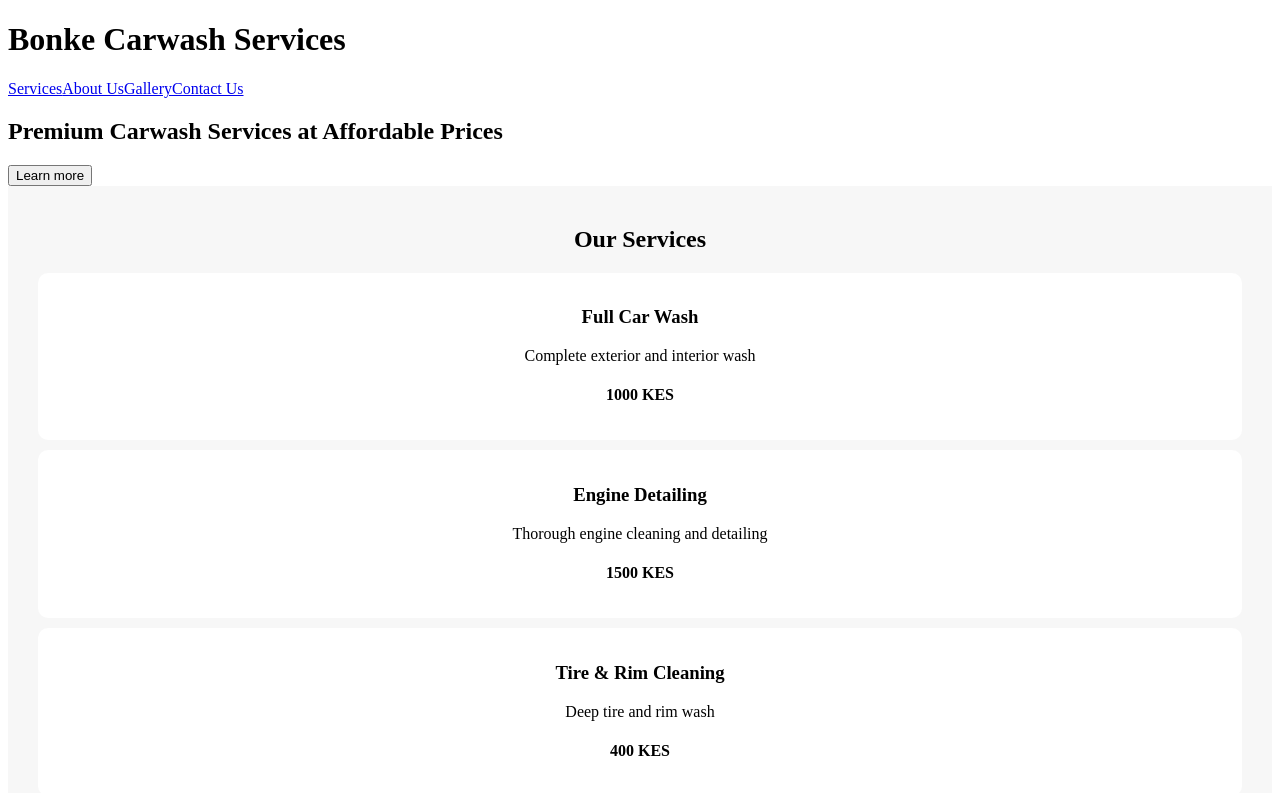
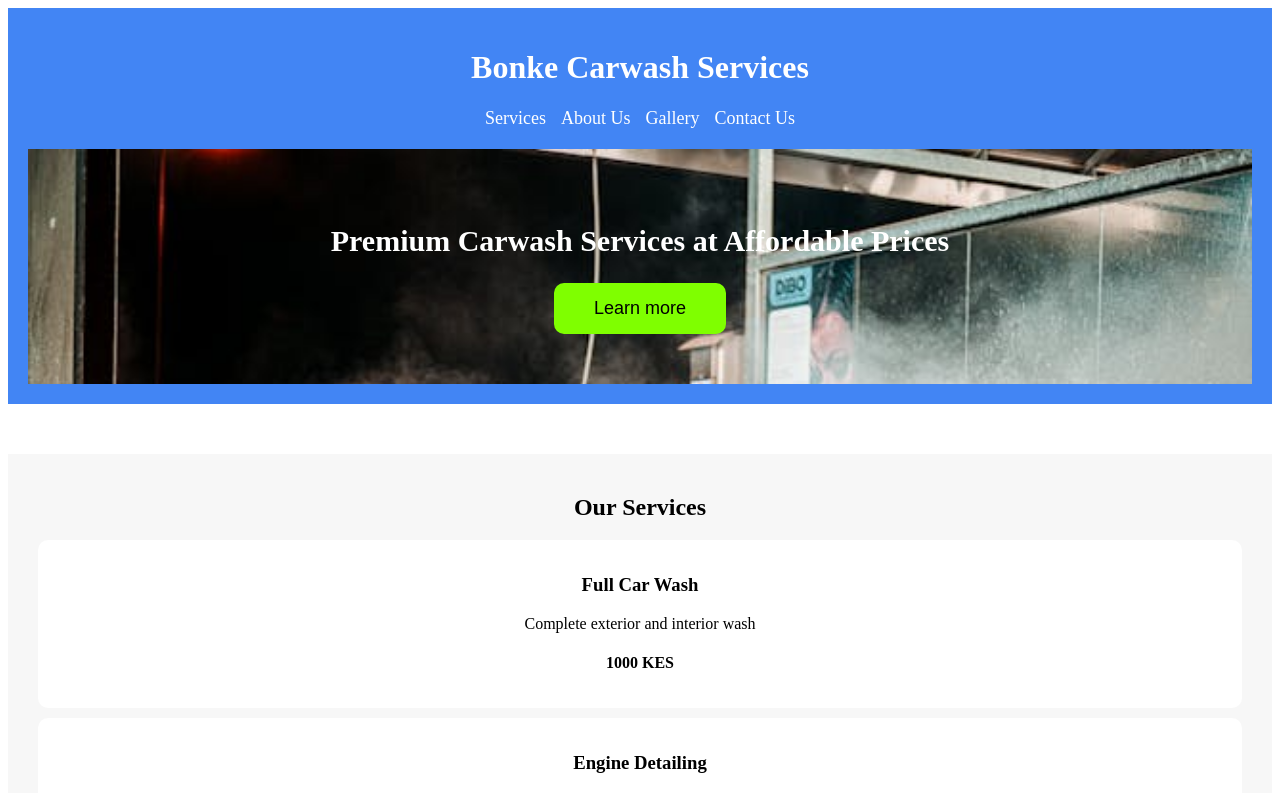
Before and after one commit to skywalker2004/carwashApp-Vue-master, a Vue app: page / in a window 1280 px wide. Shown: the top 793 px of the page. Built offline with nearby package versions, Linux system fonts and the light colour scheme.

Commit message:
Style header, hero section, and button with background colors, fonts, and hover effects.

```diff
--- a/src/App.vue
+++ b/src/App.vue
@@ -67,3 +67,56 @@ export default {
   }
 };
 </script>
+<style scoped>
+/* Header section styles */
+.headersection {
+  background-color: #4285f4; /* Blue background */
+  text-align: center;
+  padding: 20px;
+  color: white;
+}
+
+header nav {
+  display: flex;
+  justify-content: center;
+  gap: 15px;
+  margin: 20px 0;
+}
+
+header nav a {
+  text-decoration: none;
+  color: white;
+  font-size: 18px;
+}
+
+/* Hero section styles */
+.hero {
+  background-image: url('./assets/images/carwash1.jpg'); /* Background image */
+  background-size: cover;
+  color: white;
+  padding: 50px;
+}
+
+.hero h2 {
+  font-size: 30px; /* Main text size in the hero section */
+}
+
+.hero button {
+  background-color: chartreuse; /* Button color */
+  border: none;
+  padding: 15px 40px;
+  border-radius: 10px;
+  font-size: 18px;
+}
+
+/* Section spacing */
+section {
+  margin: 50px 0;
+}
+
+/* Button hover effect */
+button:hover {
+  background-color: #2c3e50; /* Dark blue background on hover */
+  color: white;
+}
+</style>
```
